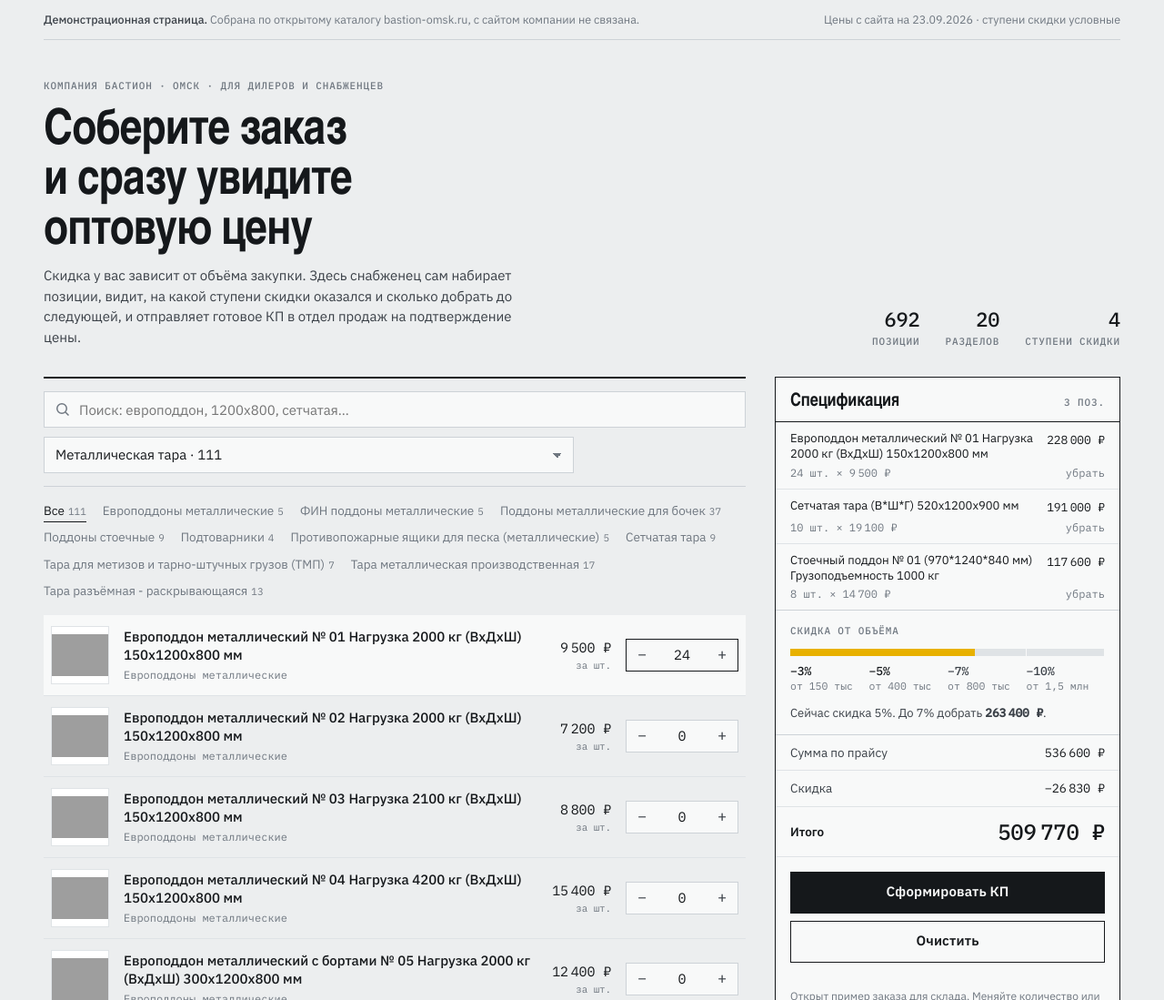
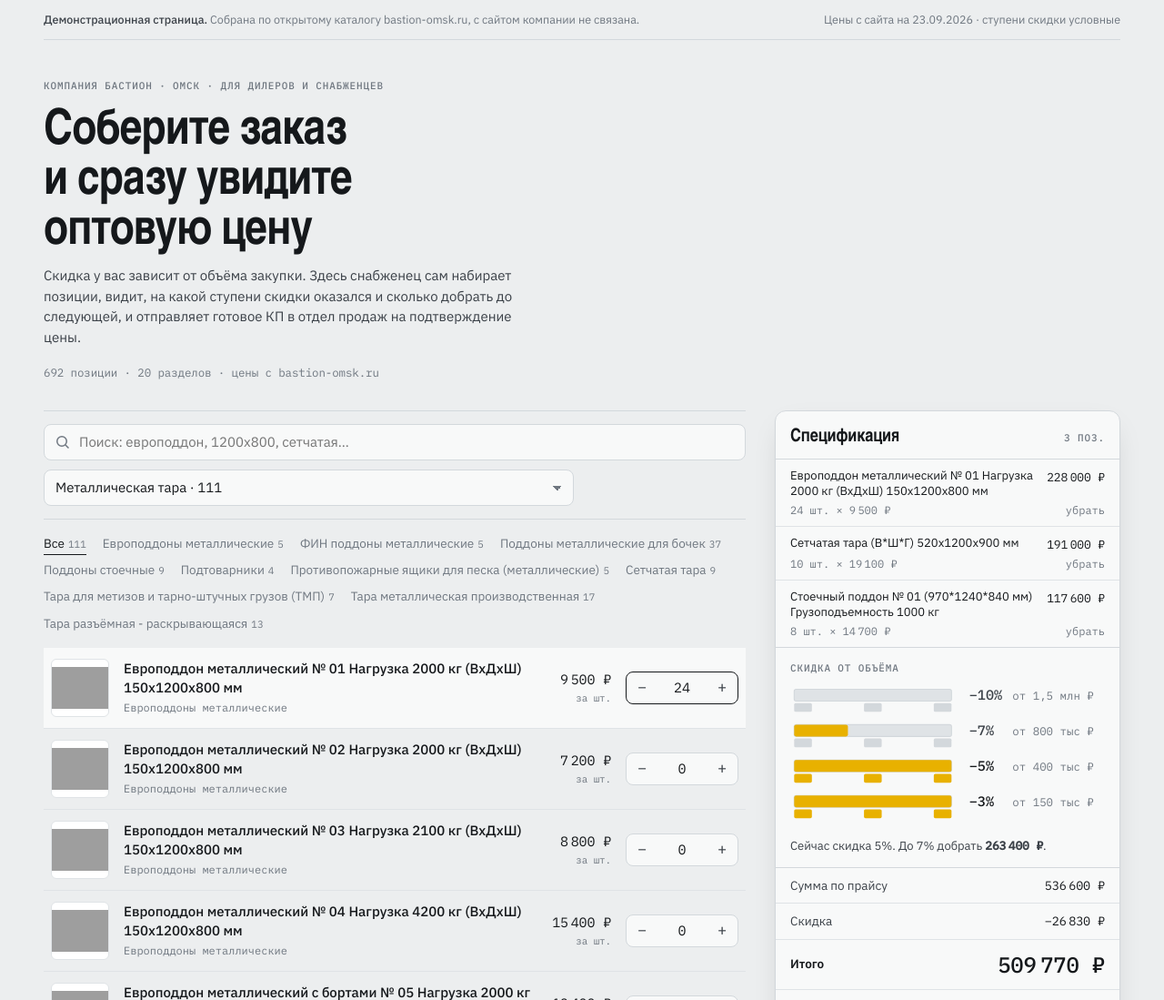
Before and after one commit to ithaka-of/price-demo, a plain HTML site: page bastion/index.html in a window 1280 px wide. Shown: the top 1099 px of the page at 91% size. Drawn offline with nearby package versions, Linux system fonts and the light colour scheme; grey boxes are pictures that could not be loaded.

Commit message:
Демо Бастион: светлая тема, стопка поддонов вместо линейки, мобильная сетка
Co-Authored-By: Claude Opus 5.5 (1M context) <noreply@anthropic.com>

```diff
--- a/bastion/index.html
+++ b/bastion/index.html
@@ -4,6 +4,7 @@
 <meta charset="utf-8">
 <meta name="viewport" content="width=device-width, initial-scale=1, viewport-fit=cover">
 <meta name="robots" content="noindex, nofollow">
+<meta name="color-scheme" content="light">
 <title>Бастион: оптовая спецификация</title>
 <link rel="preconnect" href="https://fonts.googleapis.com">
 <link rel="preconnect" href="https://fonts.gstatic.com" crossorigin>
@@ -11,24 +12,13 @@
 <style>
 :root{
   --ground:#ECEEEF; --sheet:#F8F9F9; --ink:#15181B; --graphite:#3B4148; --muted:#6F7780;
-  --rule:#CDD2D7; --rule-soft:#DFE3E6; --accent:#E8B100; --accent-ink:#15181B; --hover:#F1F3F4;
+  --rule:#D3D8DC; --r:8px; --lift:0 1px 2px rgba(21,24,27,.06),0 12px 32px -12px rgba(21,24,27,.18); --rule-soft:#DFE3E6; --accent:#E8B100; --accent-ink:#15181B; --hover:#F1F3F4;
   --display:"IBM Plex Sans Condensed","Arial Narrow",Arial,sans-serif;
   --body:"IBM Plex Sans",-apple-system,"Segoe UI",Roboto,Arial,sans-serif;
   --mono:"IBM Plex Mono",ui-monospace,Consolas,monospace;
   color-scheme:light;
 }
-@media (prefers-color-scheme:dark){
-  :root:not([data-theme="light"]){
-    --ground:#101214; --sheet:#171A1D; --ink:#E6E9EB; --graphite:#B6BDC4; --muted:#8A929B;
-    --rule:#2C3136; --rule-soft:#22262A; --accent:#E8B100; --accent-ink:#15181B; --hover:#1D2124;
-    color-scheme:dark;
-  }
-}
-:root[data-theme="dark"]{
-  --ground:#101214; --sheet:#171A1D; --ink:#E6E9EB; --graphite:#B6BDC4; --muted:#8A929B;
-  --rule:#2C3136; --rule-soft:#22262A; --accent:#E8B100; --accent-ink:#15181B; --hover:#1D2124;
-  color-scheme:dark;
-}
+/* одна светлая тема: демо для клиента не должно зависеть от темы устройства */
 *{box-sizing:border-box}
 html{-webkit-text-size-adjust:100%}
 body{margin:0;background:var(--ground);color:var(--ink);font:15px/1.5 var(--body);padding-inline:clamp(16px,4vw,48px);padding-block:0 96px}
@@ -43,21 +33,20 @@ button,input,select{font:inherit;color:inherit}
 .notice{display:flex;flex-wrap:wrap;gap:6px 18px;justify-content:space-between;padding-block:12px;border-bottom:1px solid var(--rule);font-size:12.5px;color:var(--muted)}
 .notice b{color:var(--graphite);font-weight:500}
 
-header.intro{display:grid;grid-template-columns:minmax(0,1fr) auto;gap:24px;align-items:end;padding-block:44px 32px}
+header.intro{display:grid;grid-template-columns:minmax(0,1fr);gap:24px;align-items:end;padding-block:44px 32px}
 .intro h1{font:600 clamp(32px,4.6vw,54px)/1.02 var(--display);letter-spacing:-.015em;margin:10px 0 0;text-wrap:balance;max-width:16ch}
 .intro p{margin:16px 0 0;color:var(--graphite);max-width:58ch}
-.facts{display:grid;grid-template-columns:repeat(3,auto);gap:4px 28px;text-align:right}
-.facts .num{font-size:22px;font-weight:500}
-.facts .label{order:2}
-.fact{display:flex;flex-direction:column;gap:2px}
+.strip{margin-top:18px;font-size:12.5px;color:var(--muted)}
 
 .layout{display:grid;grid-template-columns:minmax(0,1fr) 380px;gap:32px;align-items:start}
+.layout > *{min-width:0}
+.subs button{text-align:left}
 
-.tools{display:flex;flex-wrap:wrap;gap:10px;align-items:center;padding-block:14px;border-top:2px solid var(--ink);border-bottom:1px solid var(--rule);position:sticky;top:env(safe-area-inset-top,0px);background:var(--ground);z-index:3}
-.search{flex:1 1 260px;display:flex;align-items:center;gap:8px;border:1px solid var(--rule);background:var(--sheet);padding:0 12px;height:40px}
+.tools{display:flex;flex-wrap:wrap;gap:10px;align-items:center;padding-block:14px;border-top:1px solid var(--rule);border-bottom:1px solid var(--rule);position:sticky;top:env(safe-area-inset-top,0px);background:var(--ground);z-index:3}
+.search{flex:1 1 260px;display:flex;align-items:center;gap:8px;border:1px solid var(--rule);border-radius:var(--r);background:var(--sheet);padding:0 12px;height:40px}
 .search input{border:0;background:transparent;outline:none;width:100%;height:100%}
 .search svg{flex:none;color:var(--muted)}
-select#cat{flex:0 1 300px;height:40px;border:1px solid var(--rule);background:var(--sheet);padding:0 34px 0 12px;appearance:none;max-width:100%;
+select#cat{flex:0 1 300px;height:40px;border-radius:var(--r);border:1px solid var(--rule);background:var(--sheet);padding:0 34px 0 12px;appearance:none;max-width:100%;
   background-image:linear-gradient(45deg,transparent 50%,var(--muted) 50%),linear-gradient(135deg,var(--muted) 50%,transparent 50%);
   background-position:calc(100% - 17px) 17px,calc(100% - 12px) 17px;background-size:5px 5px;background-repeat:no-repeat}
 .subs{display:flex;flex-wrap:wrap;gap:4px 18px;padding-block:14px 6px}
@@ -70,7 +59,7 @@ select#cat{flex:0 1 300px;height:40px;border:1px solid var(--rule);background:va
 .row{display:grid;grid-template-columns:64px minmax(0,1fr) auto 124px;gap:16px;align-items:center;padding:12px 8px;border-bottom:1px solid var(--rule-soft);transition:background .15s}
 .row:hover{background:var(--hover)}
 .row.on{background:var(--sheet)}
-.thumb{width:64px;height:64px;background:#fff;border:1px solid var(--rule-soft);display:grid;place-items:center;overflow:hidden}
+.thumb{width:64px;height:64px;background:#fff;border-radius:6px;border:1px solid var(--rule-soft);display:grid;place-items:center;overflow:hidden}
 .thumb img{width:100%;height:100%;object-fit:contain;filter:grayscale(.35)}
 .row:hover .thumb img{filter:none}
 .name{font-weight:500;line-height:1.35}
@@ -79,19 +68,19 @@ select#cat{flex:0 1 300px;height:40px;border:1px solid var(--rule);background:va
 .meta{margin-top:4px;font:12px/1.4 var(--mono);color:var(--muted)}
 .price{text-align:right;font-size:15px;white-space:nowrap}
 .price small{display:block;font-size:11px;color:var(--muted)}
-.qty{display:grid;grid-template-columns:34px 1fr 34px;height:36px;border:1px solid var(--rule);background:var(--sheet)}
+.qty{display:grid;grid-template-columns:34px 1fr 34px;height:36px;border:1px solid var(--rule);border-radius:var(--r);overflow:hidden;background:var(--sheet)}
 .row.on .qty{border-color:var(--ink)}
 .qty button{border:0;background:none;cursor:pointer;font-size:17px;color:var(--graphite)}
 .qty button:hover{background:var(--hover);color:var(--ink)}
 .qty input{border:0;background:transparent;text-align:center;width:100%;min-width:0;font-family:var(--mono);font-variant-numeric:tabular-nums;outline:none;-moz-appearance:textfield}
 .qty input::-webkit-outer-spin-button,.qty input::-webkit-inner-spin-button{-webkit-appearance:none;margin:0}
-.more{display:block;margin:20px auto 0;border:1px solid var(--rule);background:transparent;padding:10px 20px;cursor:pointer;color:var(--graphite)}
+.more{display:block;margin:20px auto 0;border-radius:var(--r);border:1px solid var(--rule);background:transparent;padding:10px 20px;cursor:pointer;color:var(--graphite)}
 .more:hover{border-color:var(--ink);color:var(--ink)}
 .empty{padding:48px 0;color:var(--muted);text-align:center}
 
 /* штамп спецификации */
-.sheet{position:sticky;top:calc(env(safe-area-inset-top,0px) + 16px);background:var(--sheet);border:1.5px solid var(--ink)}
-.sheet-h{display:flex;justify-content:space-between;align-items:baseline;padding:14px 16px;border-bottom:1.5px solid var(--ink)}
+.sheet{position:sticky;top:calc(env(safe-area-inset-top,0px) + 16px);background:var(--sheet);border:1px solid var(--rule);border-radius:12px;box-shadow:var(--lift);overflow:hidden}
+.sheet-h{display:flex;justify-content:space-between;align-items:baseline;padding:16px;border-bottom:1px solid var(--rule)}
 .sheet-h h2{font:600 20px/1 var(--display);margin:0;letter-spacing:-.005em}
 .lines{max-height:280px;overflow:auto;border-bottom:1px solid var(--rule)}
 .line{display:grid;grid-template-columns:minmax(0,1fr) auto;gap:4px 12px;padding:10px 16px;border-bottom:1px solid var(--rule-soft);font-size:13px}
@@ -104,6 +93,11 @@ select#cat{flex:0 1 300px;height:40px;border:1px solid var(--rule);background:va
 .nolines{padding:24px 16px;color:var(--muted);font-size:13px}
 
 .tiers{padding:16px 16px 14px;border-bottom:1px solid var(--rule)}
+.stack{display:block;width:100%;height:auto;margin-top:10px;overflow:visible}
+.stack text{font-family:var(--mono);font-size:11.5px;fill:var(--muted)}
+.stack text.p{font-size:14px;font-weight:500;fill:var(--graphite)}
+.stack .hit text.p{fill:var(--ink)}
+.stack rect{transition:width .45s cubic-bezier(.2,.7,.2,1)}
 .bar{position:relative;display:grid;grid-template-columns:repeat(4,1fr);height:8px;margin-top:12px;background:var(--rule-soft)}
 .bar i{border-right:1px solid var(--sheet)}
 .bar .fill{position:absolute;left:0;top:0;bottom:0;background:var(--accent);transition:width .35s ease}
@@ -111,7 +105,7 @@ select#cat{flex:0 1 300px;height:40px;border:1px solid var(--rule);background:va
 .steps div{font:11.5px/1.35 var(--mono);color:var(--muted)}
 .steps div b{display:block;font-weight:500;font-size:13px;color:var(--graphite)}
 .steps div.hit b{color:var(--ink)}
-.hint{margin-top:12px;font-size:13px;color:var(--graphite)}
+.hint{margin-top:6px;font-size:13px;color:var(--graphite)}
 
 .stamp{display:grid;grid-template-columns:1fr auto}
 .stamp div{padding:9px 16px;border-bottom:1px solid var(--rule-soft);font-size:13.5px}
@@ -120,7 +114,7 @@ select#cat{flex:0 1 300px;height:40px;border:1px solid var(--rule);background:va
 .stamp .total{font-size:24px;font-weight:500;color:var(--ink)}
 .stamp .tl{display:flex;align-items:center;color:var(--ink)!important;font-weight:600}
 .actions{display:grid;gap:8px;padding:16px}
-.btn{height:46px;border:1.5px solid var(--ink);background:var(--ink);color:var(--sheet);font-weight:600;cursor:pointer;letter-spacing:.01em}
+.btn{height:46px;border-radius:var(--r);border:1.5px solid var(--ink);background:var(--ink);color:var(--sheet);font-weight:600;cursor:pointer;letter-spacing:.01em}
 .btn:hover{background:var(--graphite);border-color:var(--graphite)}
 .btn:disabled{opacity:.35;cursor:not-allowed}
 .btn.ghost{background:transparent;color:var(--ink)}
@@ -194,11 +188,7 @@ dialog::backdrop{background:rgba(16,18,20,.45);backdrop-filter:blur(3px)}
       <div class="label">Компания Бастион · Омск · для дилеров и снабженцев</div>
       <h1>Соберите заказ и сразу увидите оптовую цену</h1>
       <p>Скидка у вас зависит от объёма закупки. Здесь снабженец сам набирает позиции, видит, на какой ступени скидки оказался и сколько добрать до следующей, и отправляет готовое КП в отдел продаж на подтверждение цены.</p>
-    </div>
-    <div class="facts">
-      <div class="fact"><span class="num" id="fItems">692</span><span class="label">позиции</span></div>
-      <div class="fact"><span class="num" id="fCats">20</span><span class="label">разделов</span></div>
-      <div class="fact"><span class="num">4</span><span class="label">ступени скидки</span></div>
+      <div class="strip num"><span id="fItems">692</span> позиции · <span id="fCats">20</span> разделов · цены с bastion-omsk.ru</div>
     </div>
   </header>
 
@@ -222,8 +212,7 @@ dialog::backdrop{background:rgba(16,18,20,.45);backdrop-filter:blur(3px)}
         <div class="lines" id="lines"></div>
         <div class="tiers">
           <div class="label">Скидка от объёма</div>
-          <div class="bar" id="bar"><i></i><i></i><i></i><i></i><span class="fill" id="fill"></span></div>
-          <div class="steps" id="steps"></div>
+          <svg class="stack" id="stack" viewBox="0 0 320 150" role="img" aria-label="Ступени скидки"></svg>
           <div class="hint" id="hint"></div>
         </div>
         <div class="stamp">
@@ -352,9 +341,7 @@ function renderSheet(){
     if (s >= x.from) pos = k + 1;
     else if (s > lo) pos = Math.max(pos, k + (s - lo) / (x.from - lo));
   });
-  $('#fill').style.width = Math.min(pos / TIERS.length, 1) * 100 + '%';
-  $('#steps').innerHTML = TIERS.map(x =>
-    `<div class="${t && x.from <= t.from ? 'hit' : ''}"><b>−${x.p}%</b>от ${x.from >= 1e6 ? (x.from/1e6).toLocaleString('ru-RU') + ' млн' : x.from/1000 + ' тыс'}</div>`).join('');
+  renderStack(pos, t);
   $('#hint').innerHTML = !s ? 'Скидка появляется с заказа от 150 тыс. ₽.'
     : next ? `${t ? `Сейчас скидка ${t.p}%. ` : ''}До ${next.p}% добрать <b class="num">${rub(next.from - s)}</b>.`
     : `Максимальная ступень: ${t.p}%.`;
@@ -363,6 +350,26 @@ function renderSheet(){
   $('#sTot').textContent = rub(tot);
   $('#dTot').textContent = rub(tot);
   $('#kpBtn').disabled = !ids.length;
+}
+
+// фирменный элемент: ступени скидки как стопка поддонов, нижний = первая ступень
+function renderStack(pos, t){
+  const W = 160, H = 36, deck = 12, feet = 9, x0 = 4;
+  const lab = x => x >= 1e6 ? (x/1e6).toLocaleString('ru-RU') + ' млн ₽' : x/1000 + ' тыс ₽';
+  $('#stack').innerHTML = TIERS.map((x,k) => {
+    const y = 150 - (k+1)*H;
+    const f = Math.max(0, Math.min(1, pos - k));
+    const hit = f >= 1;
+    const feetR = [0, W/2 - 9, W - 18].map(fx =>
+      `<rect x="${x0+fx}" y="${y+deck+2}" width="18" height="${feet}" rx="1.5" fill="${hit ? 'var(--accent)' : 'var(--rule)'}"/>`).join('');
+    return `<g class="${hit ? 'hit' : ''}">
+      <rect x="${x0}" y="${y}" width="${W}" height="${deck}" rx="2" fill="var(--rule-soft)" stroke="var(--rule)"/>
+      <rect x="${x0}" y="${y}" width="${W*f}" height="${deck}" rx="2" fill="var(--accent)"/>
+      ${feetR}
+      <text class="p" x="${x0+W+18}" y="${y+11}">−${x.p}%</text>
+      <text x="${x0+W+62}" y="${y+11}">от ${lab(x.from)}</text>
+    </g>`;
+  }).join('');
 }
 
 function setQty(i, n){
```
